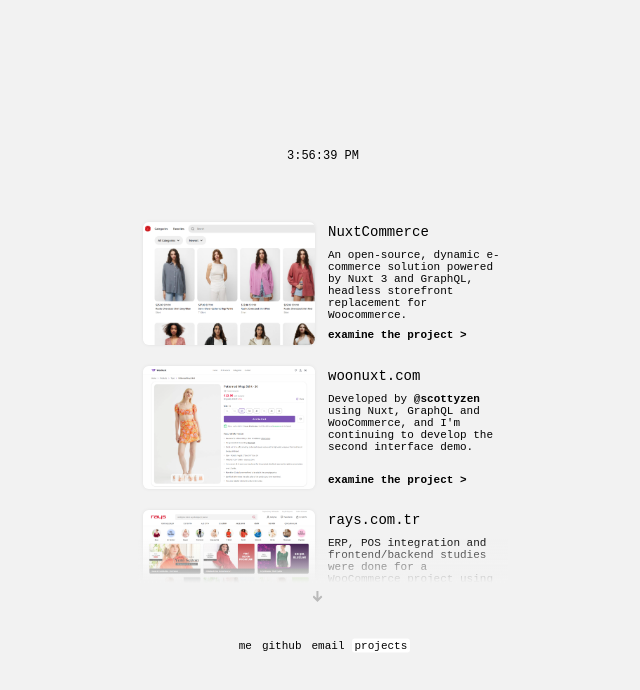
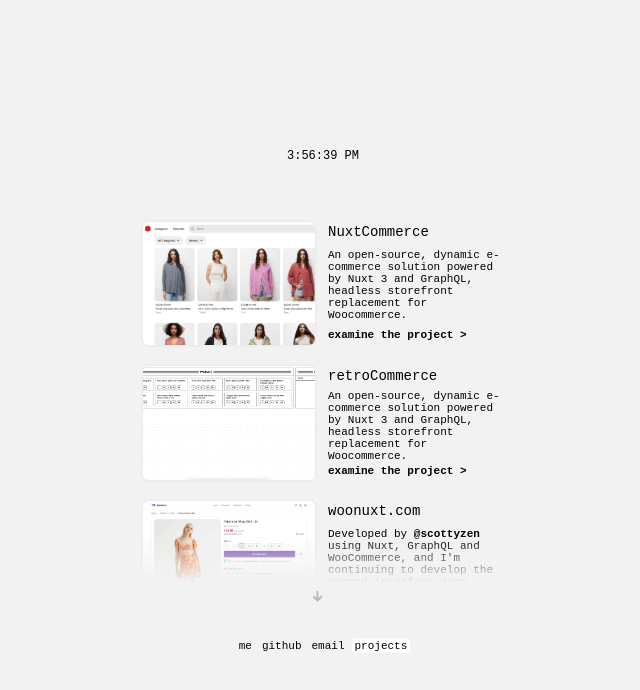
Before and after one commit to zackha/me.zackha.com, a Nuxt app: page /projects in a window 1280 px wide. Shown: the top 690 px of the page, without its empty margins (317-957 px from the left). Built offline with nearby package versions, Linux system fonts and the light colour scheme.

Commit message:
yarn update

```diff
--- a/pages/projects.vue
+++ b/pages/projects.vue
@@ -23,6 +23,30 @@
               class="visit link"
               target="_blank"
               href="https://nuxtcommerce.netlify.app"
+              >examine the project ></a
+            >
+          </div>
+        </div>
+        <div class="project mb">
+          <div class="image-wrapper">
+            <a href="https://retrocommerce.vercel.app" target="_blank">
+              <nuxt-img
+                format="webp"
+                width="300"
+                src="/images/retrocommerce.png"
+              />
+            </a>
+          </div>
+          <div class="description">
+            <div class="projectname">retroCommerce</div>
+            <div class="detail">
+              An open-source, dynamic e-commerce solution powered by Nuxt 3 and
+              GraphQL, headless storefront replacement for Woocommerce.
+            </div>
+            <a
+              class="visit link"
+              target="_blank"
+              href="https://retrocommerce.vercel.app"
               >examine the project ></a
             >
           </div>
```
Also changed, not shown: static/images/retrocommerce.png (added), 1 other file (tests, documents, lock files or other folders).
